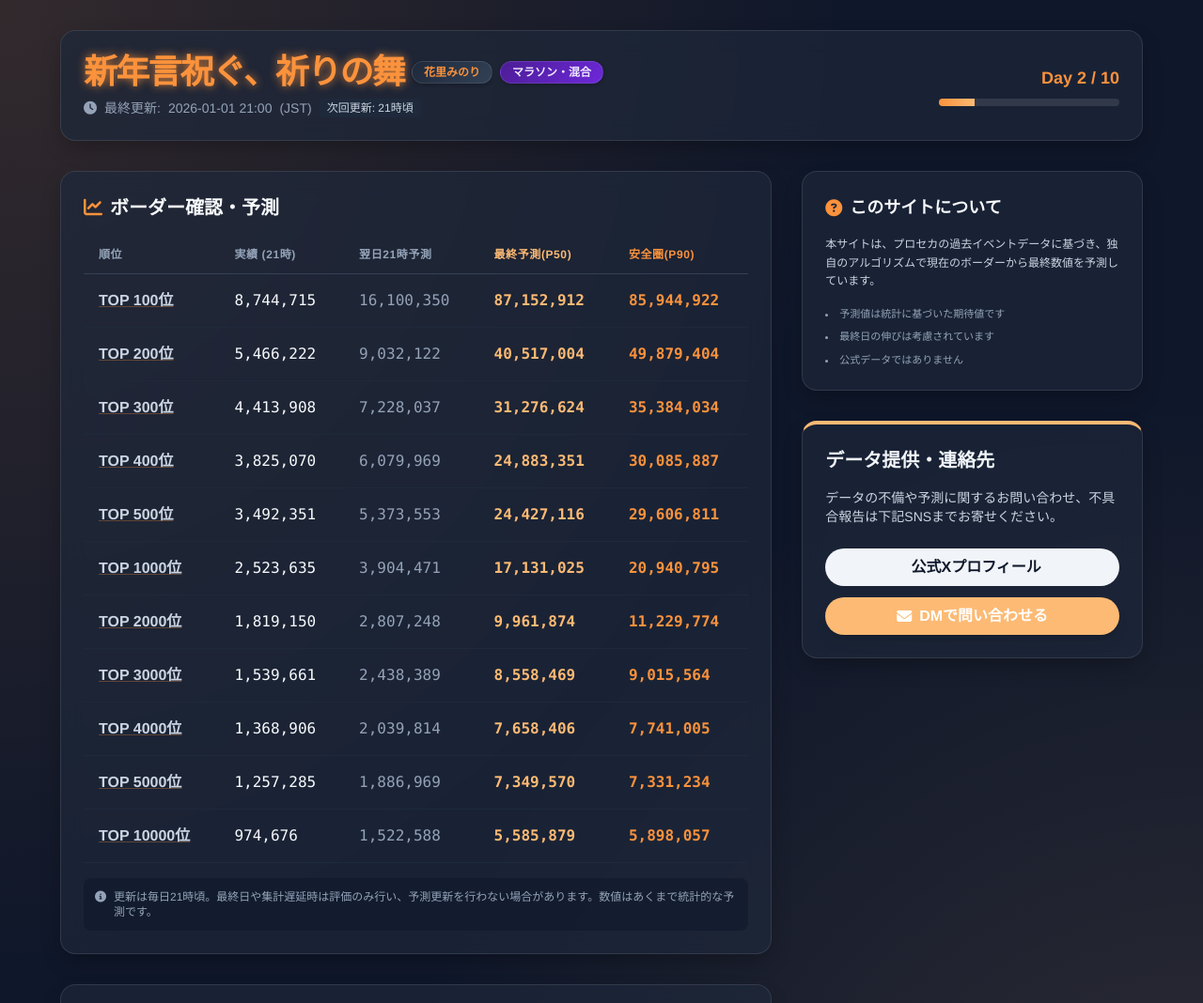
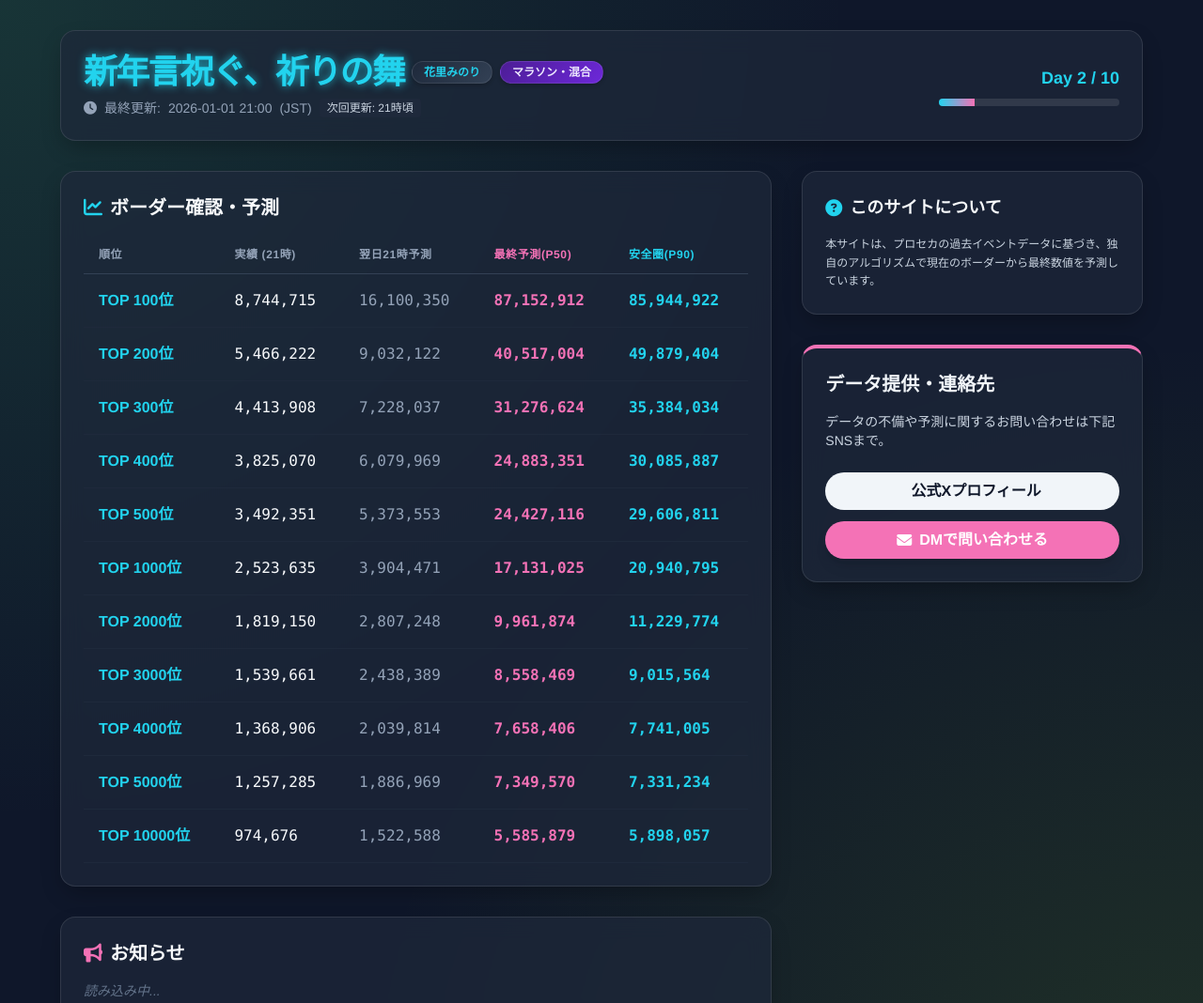
Before and after one commit to fioen32/proseka-border-site, a plain HTML site: page index.html in a window 1280 px wide. Shown: the top 1068 px of the page at 94% size. Drawn offline with nearby package versions, Linux system fonts and the light colour scheme.

Commit message:
Add files via upload

```diff
--- a/index.html
+++ b/index.html
@@ -11,20 +11,28 @@
     <style>
         :root {
             --primary-bg: #0f172a;
-            --accent-main: #22d3ee; /* 動的に上書きされるデフォルト色 */
-            --accent-sub: #f472b6;  /* 動的に上書きされるデフォルト色 */
+            /* 文字色・アクセント用：全キャラ共通のデフォルト色 */
+            --accent-main: #22d3ee;
+            --accent-sub: #f472b6;
+            --accent-main-rgb-const: 34, 211, 238;
+            --accent-sub-rgb-const: 244, 114, 182;
+
             --card-glass: rgba(30, 41, 59, 0.7);
+
+            /* 背景グラデーション用（動的に上書きされる） */
+            --bg-gradient-main-rgb: 34, 211, 238;
+            --bg-gradient-sub-rgb: 244, 114, 182;
         }
 
         body {
             background-color: var(--primary-bg);
             background-image:
-                radial-gradient(at 0% 0%, rgba(var(--accent-main-rgb, 34, 211, 238), 0.15) 0, transparent 50%),
-                radial-gradient(at 100% 100%, rgba(var(--accent-sub-rgb, 244, 114, 182), 0.15) 0, transparent 50%);
+                radial-gradient(at 0% 0%, rgba(var(--bg-gradient-main-rgb), 0.15) 0, transparent 50%),
+                radial-gradient(at 100% 100%, rgba(var(--bg-gradient-sub-rgb), 0.15) 0, transparent 50%);
             color: #f8fafc;
             font-family: 'Helvetica Neue', Arial, 'Hiragino Kaku Gothic ProN', 'Hiragino Sans', Meiryo, sans-serif;
             min-height: 100vh;
-            transition: background-image 0.5s ease;
+            transition: background-image 0.8s ease;
         }
 
         .glass-card {
@@ -39,12 +47,12 @@
         .glass-card:hover {
             transform: translateY(-4px);
             box-shadow: 0 20px 35px -10px rgba(0, 0, 0, 0.4);
-            border-color: rgba(var(--accent-main-rgb, 34, 211, 238), 0.3);
+            border-color: rgba(var(--accent-main-rgb-const), 0.3);
         }
 
         .neon-text-main {
             color: var(--accent-main);
-            text-shadow: 0 0 10px rgba(var(--accent-main-rgb, 34, 211, 238), 0.8);
+            text-shadow: 0 0 10px rgba(var(--accent-main-rgb-const), 0.8);
         }
 
         .badge-character {
@@ -56,7 +64,6 @@
             font-weight: 800;
             color: var(--accent-main);
             box-shadow: 0 2px 4px rgba(0,0,0,0.2);
-            transition: color 0.5s ease;
         }
 
         .badge-type {
@@ -97,13 +104,11 @@
         .progress-bar-fill {
             background: linear-gradient(90deg, var(--accent-main), var(--accent-sub));
             height: 100%;
-            transition: width 1s ease-out, background 0.5s ease;
+            transition: width 1s ease-out;
         }
 
-        /* 順位ごとの装飾用 */
         .rank-highlight {
             color: var(--accent-main);
-            text-decoration-color: rgba(var(--accent-main-rgb), 0.3);
         }
     </style>
 </head>
@@ -143,10 +148,7 @@
 
         <!-- Main Content Grid -->
         <div class="grid grid-cols-1 lg:grid-cols-3 gap-8">
-
-            <!-- Left & Middle Section -->
             <div class="lg:col-span-2 space-y-8">
-
                 <!-- Border Table -->
                 <section class="glass-card p-6 overflow-hidden">
                     <h2 class="text-xl font-bold mb-4 flex items-center gap-2">
@@ -164,17 +166,12 @@
                                 </tr>
                             </thead>
                             <tbody id="border-table-body">
-                                <!-- Generated by JS -->
+                                <!-- JSで生成 -->
                             </tbody>
                         </table>
                     </div>
-                    <div class="mt-4 p-3 bg-slate-900/50 rounded-lg text-xs text-slate-400 flex gap-2">
-                        <i class="fa-solid fa-circle-info mt-0.5"></i>
-                        <p>更新は毎日21時頃。最終日や集計遅延時は評価のみ行い、予測更新を行わない場合があります。数値はあくまで統計的な予測です。</p>
-                    </div>
                 </section>
 
-                <!-- Status/Notice Board -->
                 <section class="glass-card p-6">
                     <h2 class="text-xl font-bold mb-4 flex items-center gap-2">
                         <i class="fa-solid fa-bullhorn" style="color: var(--accent-sub)"></i> お知らせ
@@ -185,9 +182,7 @@
                 </section>
             </div>
 
-            <!-- Right Sidebar: SNS & Links -->
             <div class="space-y-8">
-                <!-- Info Card -->
                 <section class="glass-card p-6">
                     <h2 class="text-lg font-bold mb-4 flex items-center gap-2">
                         <i class="fa-solid fa-circle-question" style="color: var(--accent-main)"></i> このサイトについて
@@ -195,17 +190,11 @@
                     <p class="text-xs text-slate-300 leading-relaxed">
                         本サイトは、プロセカの過去イベントデータに基づき、独自のアルゴリズムで現在のボーダーから最終数値を予測しています。
                     </p>
-                    <ul class="mt-4 space-y-2 text-[11px] text-slate-400 list-disc list-inside">
-                        <li>予測値は統計に基づいた期待値です</li>
-                        <li>最終日の伸びは考慮されています</li>
-                        <li>公式データではありません</li>
-                    </ul>
                 </section>
 
-                <!-- Contact & Support -->
                 <section class="glass-card p-6 border-t-4" style="border-top-color: var(--accent-sub)">
                     <h2 class="text-xl font-bold mb-4 text-slate-100">データ提供・連絡先</h2>
-                    <p class="text-sm text-slate-300 mb-6">データの不備や予測に関するお問い合わせ、不具合報告は下記SNSまでお寄せください。</p>
+                    <p class="text-sm text-slate-300 mb-6">データの不備や予測に関するお問い合わせは下記SNSまで。</p>
                     <div class="flex flex-col gap-3">
                         <a href="https://twitter.com/Pj_sekai_bdsg" target="_blank" class="flex items-center justify-center gap-2 bg-slate-100 text-slate-900 font-bold py-2 px-4 rounded-full hover:opacity-80 transition-all">
                             <i class="fa-brands fa-x-twitter"></i> 公式Xプロフィール
@@ -224,33 +213,41 @@
     </div>
 
     <script>
-        // --- Character Themes Configuration ---
+        // --- 背景用テーマ設定 (RGB値のみを制御) ---
         const CHARACTER_THEMES = {
-            "日野森雫": { main: "#22d3ee", sub: "#f472b6", main_rgb: "34, 211, 238", sub_rgb: "244, 114, 182" },
-            "星乃一歌": { main: "#3b82f6", sub: "#93c5fd", main_rgb: "59, 130, 246", sub_rgb: "147, 197, 253" },
-            "天馬咲希": { main: "#fbbf24", sub: "#fcd34d", main_rgb: "251, 191, 36", sub_rgb: "252, 211, 77" },
-            "望月穂波": { main: "#f87171", sub: "#fca5a5", main_rgb: "248, 113, 113", sub_rgb: "252, 165, 165" },
-            "日野森志歩": { main: "#a3e635", sub: "#d9f99d", main_rgb: "163, 230, 53", sub_rgb: "217, 249, 157" },
-            "花里みのり": { main: "#fb923c", sub: "#fdba74", main_rgb: "251, 146, 60", sub_rgb: "253, 186, 116" },
-            "桐谷遥": { main: "#60a5fa", sub: "#93c5fd", main_rgb: "96, 165, 250", sub_rgb: "147, 197, 253" },
-            "桃井愛莉": { main: "#f472b6", sub: "#f9a8d4", main_rgb: "244, 114, 182", sub_rgb: "249, 168, 212" },
-            "小豆沢こはね": { main: "#facc15", sub: "#fef08a", main_rgb: "250, 204, 21", sub_rgb: "254, 240, 138" },
-            "白石杏": { main: "#2563eb", sub: "#60a5fa", main_rgb: "37, 99, 235", sub_rgb: "96, 165, 250" },
-            "東雲彰人": { main: "#ea580c", sub: "#fb923c", main_rgb: "234, 88, 12", sub_rgb: "251, 146, 60" },
-            "青柳冬弥": { main: "#0ea5e9", sub: "#7dd3fc", main_rgb: "14, 165, 233", sub_rgb: "125, 211, 252" },
-            "天馬司": { main: "#fbbf24", sub: "#f59e0b", main_rgb: "251, 191, 36", sub_rgb: "245, 158, 11" },
-            "鳳えむ": { main: "#f472b6", sub: "#ec4899", main_rgb: "244, 114, 182", sub_rgb: "236, 72, 153" },
-            "草薙寧々": { main: "#4ade80", sub: "#22c55e", main_rgb: "74, 222, 128", sub_rgb: "34, 197, 94" },
-            "神代類": { main: "#a855f7", sub: "#8b5cf6", main_rgb: "168, 85, 247", sub_rgb: "139, 92, 246" },
-            "宵崎奏": { main: "#94a3b8", sub: "#cbd5e1", main_rgb: "148, 163, 184", sub_rgb: "203, 213, 225" },
-            "朝比奈まふゆ": { main: "#6366f1", sub: "#818cf8", main_rgb: "99, 102, 241", sub_rgb: "129, 140, 248" },
-            "東雲絵名": { main: "#b45309", sub: "#d97706", main_rgb: "180, 83, 9", sub_rgb: "217, 119, 6" },
-            "暁山瑞希": { main: "#e879f9", sub: "#f5d0fe", main_rgb: "232, 121, 249", sub_rgb: "245, 208, 254" }
+            // レオニ (青系背景)
+            "星乃一歌": { bg_rgb_main: "37, 99, 235", bg_rgb_sub: "59, 130, 246" },
+            "天馬咲希": { bg_rgb_main: "37, 99, 235", bg_rgb_sub: "59, 130, 246" },
+            "望月穂波": { bg_rgb_main: "37, 99, 235", bg_rgb_sub: "59, 130, 246" },
+            "日野森志歩": { bg_rgb_main: "37, 99, 235", bg_rgb_sub: "59, 130, 246" },
+
+            // モモジャン (黄緑系背景)
+            "花里みのり": { bg_rgb_main: "74, 222, 128", bg_rgb_sub: "132, 204, 22" },
+            "桐谷遥": { bg_rgb_main: "74, 222, 128", bg_rgb_sub: "132, 204, 22" },
+            "桃井愛莉": { bg_rgb_main: "74, 222, 128", bg_rgb_sub: "132, 204, 22" },
+            "日野森雫": { bg_rgb_main: "74, 222, 128", bg_rgb_sub: "132, 204, 22" },
+
+            // ビビバス (明るめの赤系背景)
+            "小豆沢こはね": { bg_rgb_main: "239, 68, 68", bg_rgb_sub: "220, 38, 38" },
+            "白石杏": { bg_rgb_main: "239, 68, 68", bg_rgb_sub: "220, 38, 38" },
+            "東雲彰人": { bg_rgb_main: "239, 68, 68", bg_rgb_sub: "220, 38, 38" },
+            "青柳冬弥": { bg_rgb_main: "239, 68, 68", bg_rgb_sub: "220, 38, 38" },
+
+            // ワンダショ (オレンジ系背景)
+            "天馬司": { bg_rgb_main: "249, 115, 22", bg_rgb_sub: "251, 146, 60" },
+            "鳳えむ": { bg_rgb_main: "249, 115, 22", bg_rgb_sub: "251, 146, 60" },
+            "草薙寧々": { bg_rgb_main: "249, 115, 22", bg_rgb_sub: "251, 146, 60" },
+            "神代類": { bg_rgb_main: "249, 115, 22", bg_rgb_sub: "251, 146, 60" },
+
+            // ニーゴ (淡い紫系背景)
+            "宵崎奏": { bg_rgb_main: "168, 85, 247", bg_rgb_sub: "192, 132, 252" },
+            "朝比奈まふゆ": { bg_rgb_main: "168, 85, 247", bg_rgb_sub: "192, 132, 252" },
+            "東雲絵名": { bg_rgb_main: "168, 85, 247", bg_rgb_sub: "192, 132, 252" },
+            "暁山瑞希": { bg_rgb_main: "168, 85, 247", bg_rgb_sub: "192, 132, 252" }
         };
 
-        const DEFAULT_THEME = { main: "#22d3ee", sub: "#f472b6", main_rgb: "34, 211, 238", sub_rgb: "244, 114, 182" };
+        const DEFAULT_BG = { bg_rgb_main: "34, 211, 238", bg_rgb_sub: "244, 114, 182" };
 
-        // --- Mock Data ---
         const mockLatest = {
             "event": {
                 "name": "導く想い、結ぶ縁",
@@ -267,60 +264,36 @@
             }
         };
 
-        const mockStatus = [
-            {"date":"2024-05-10","title":"予測ロジック更新","body":"イベント形式の変更に伴い、予測アルゴリズムを微調整しました。","level":"info"}
-        ];
-
-        const formatNumber = (num) => {
-            if (num === null || num === undefined) return "---";
-            return num.toLocaleString();
-        };
+        const formatNumber = (num) => (num || 0).toLocaleString();
 
         function applyTheme(charName) {
-            const theme = CHARACTER_THEMES[charName] || DEFAULT_THEME;
+            const theme = CHARACTER_THEMES[charName] || DEFAULT_BG;
             const root = document.documentElement;
-
-            root.style.setProperty('--accent-main', theme.main);
-            root.style.setProperty('--accent-sub', theme.sub);
-            root.style.setProperty('--accent-main-rgb', theme.main_rgb);
-            root.style.setProperty('--accent-sub-rgb', theme.sub_rgb);
+            // 背景用の変数のみを更新。文字色用変数はCSSの:rootで定義されたまま。
+            root.style.setProperty('--bg-gradient-main-rgb', theme.bg_rgb_main);
+            root.style.setProperty('--bg-gradient-sub-rgb', theme.bg_rgb_sub);
         }
 
         async function init() {
-            const timestamp = Date.now();
-
             try {
-                const res = await fetch(`./data/latest.json?t=${timestamp}`);
-                if (!res.ok) throw new Error();
-                const data = await res.json();
+                const res = await fetch(`./data/latest.json?t=${Date.now()}`);
+                const data = res.ok ? await res.json() : mockLatest;
                 renderLatest(data);
-            } catch (err) {
+            } catch {
                 renderLatest(mockLatest);
-            }
-
-            try {
-                const res = await fetch(`./data/status.json?t=${timestamp}`);
-                if (!res.ok) throw new Error();
-                const data = await res.json();
-                renderStatus(data);
-            } catch (err) {
-                renderStatus(mockStatus);
             }
         }
 
         function renderLatest(data) {
-            // テーマの適用
             const bannerChar = data.event?.banner || "日野森雫";
             applyTheme(bannerChar);
 
             document.getElementById('event-header-loading').classList.add('hidden');
             document.getElementById('event-header-content').classList.remove('hidden');
 
-            const urlParams = new URLSearchParams(window.location.search);
-            document.getElementById('event-name').textContent = urlParams.get('event') || data.event?.name || "--";
+            document.getElementById('event-name').textContent = data.event?.name || "--";
             document.getElementById('event-banner').textContent = bannerChar;
             document.getElementById('event-type').textContent = data.event?.type || "--";
-
             document.getElementById('last-update').textContent = `${data.snapshot.jst_date} ${data.snapshot.approx_time}`;
 
             const { N, day } = data.progress;
@@ -336,7 +309,7 @@
                 const tr = document.createElement('tr');
                 tr.className = 'border-b border-slate-800 hover:bg-white/5 transition-colors';
                 tr.innerHTML = `
-                    <td class="py-4 px-4 font-bold text-slate-300 underline rank-highlight">TOP ${rank}位</td>
+                    <td class="py-4 px-4 font-bold rank-highlight">TOP ${rank}位</td>
                     <td class="py-4 px-4 font-mono">${formatNumber(info.actual)}</td>
                     <td class="py-4 px-4 font-mono text-slate-400">${formatNumber(info.next_21)}</td>
                     <td class="py-4 px-4 font-mono font-bold" style="color: var(--accent-sub)">${formatNumber(info.final_p50)}</td>
@@ -349,22 +322,14 @@
         function renderStatus(data) {
             const container = document.getElementById('status-board');
             container.innerHTML = '';
-
-            if (!Array.isArray(data) || data.length === 0) {
-                container.innerHTML = '<p class="text-slate-500 text-sm">現在、新しいお知らせはありません。</p>';
+            if (!data.length) {
+                container.innerHTML = '<p class="text-slate-500 text-sm">お知らせはありません。</p>';
                 return;
             }
-
-            [...data].sort((a, b) => new Date(b.date) - new Date(a.date)).forEach(item => {
+            data.forEach(item => {
                 const div = document.createElement('div');
-                div.className = `p-4 rounded-r-lg mb-3 ${item.level === 'critical' ? 'status-critical' : item.level === 'warn' ? 'status-warn' : 'status-info'}`;
-                div.innerHTML = `
-                    <div class="flex justify-between items-start">
-                        <h3 class="font-bold text-slate-100">${item.title}</h3>
-                        <span class="text-[10px] text-slate-500 font-mono">${item.date}</span>
-                    </div>
-                    <p class="text-sm text-slate-400 mt-1">${item.body}</p>
-                `;
+                div.className = `p-4 rounded-r-lg mb-3 ${item.level === 'critical' ? 'status-critical' : 'status-info'}`;
+                div.innerHTML = `<h3 class="font-bold text-slate-100">${item.title}</h3><p class="text-sm text-slate-400 mt-1">${item.body}</p>`;
                 container.appendChild(div);
             });
         }
```
